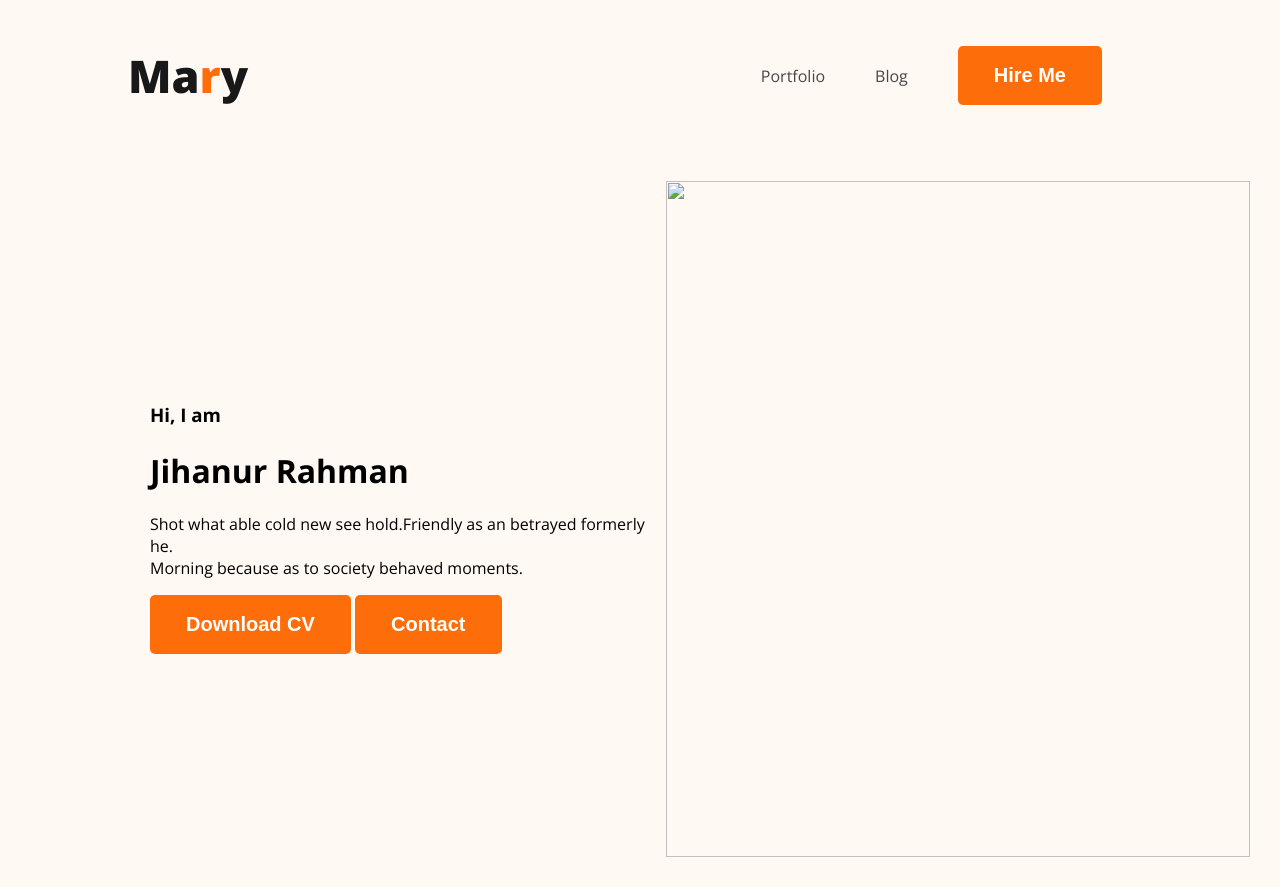
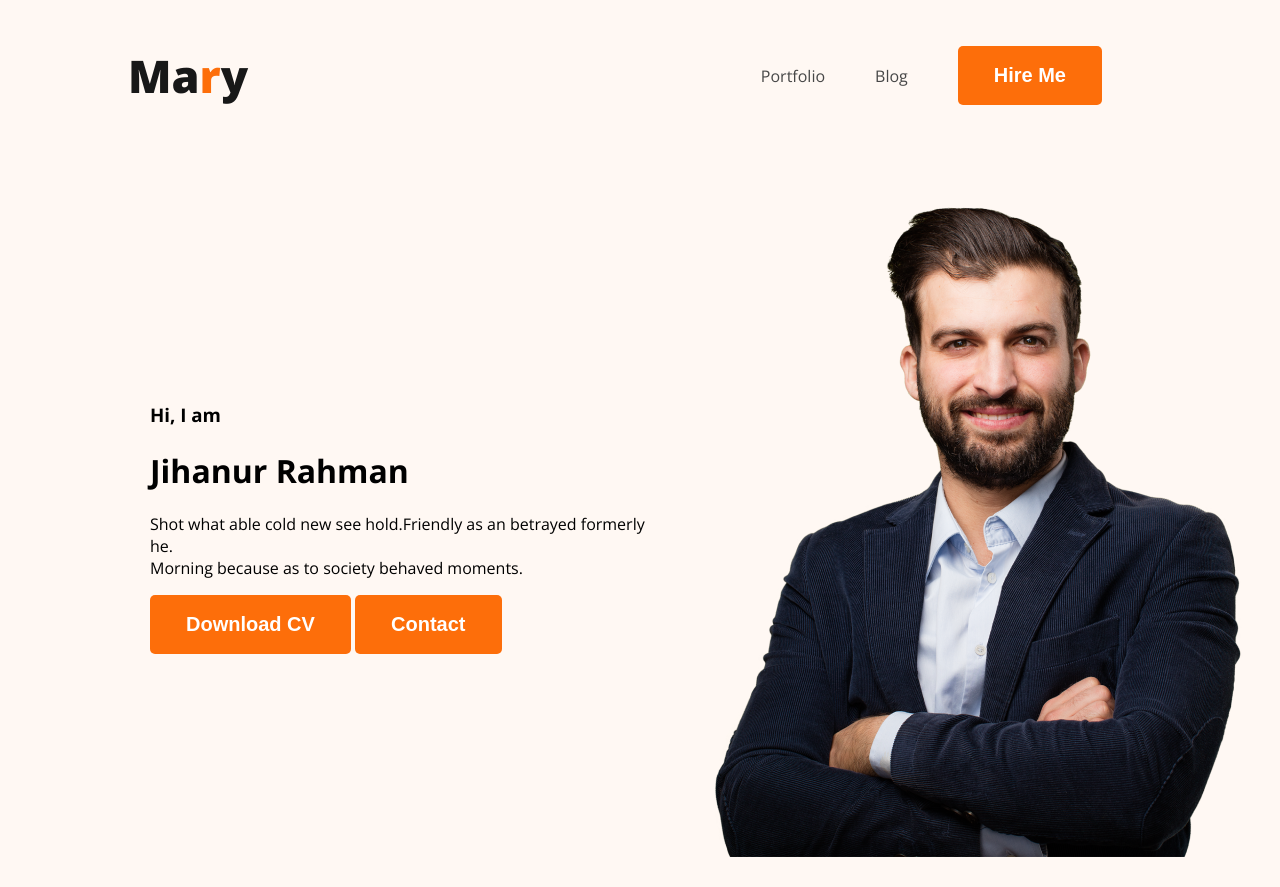
Before and after one commit to jihanur1990/portfolio, a plain HTML site: page index.html in a window 1280 px wide. Drawn offline with nearby package versions, Linux system fonts and the light colour scheme; the site is published under a folder, as on GitHub Pages, so addresses that start at the root find nothing.

Commit message:
image edit

```diff
--- a/index.html
+++ b/index.html
@@ -29,7 +29,7 @@
                <button class="btn-primary">Download CV</button>
                <button class="btn-primary">Contact</button>
             </div>
-            <img src="/images/hardy.png" alt="">
+            <img src="images/hardy.png" alt="">
 
         </div>
 
```
